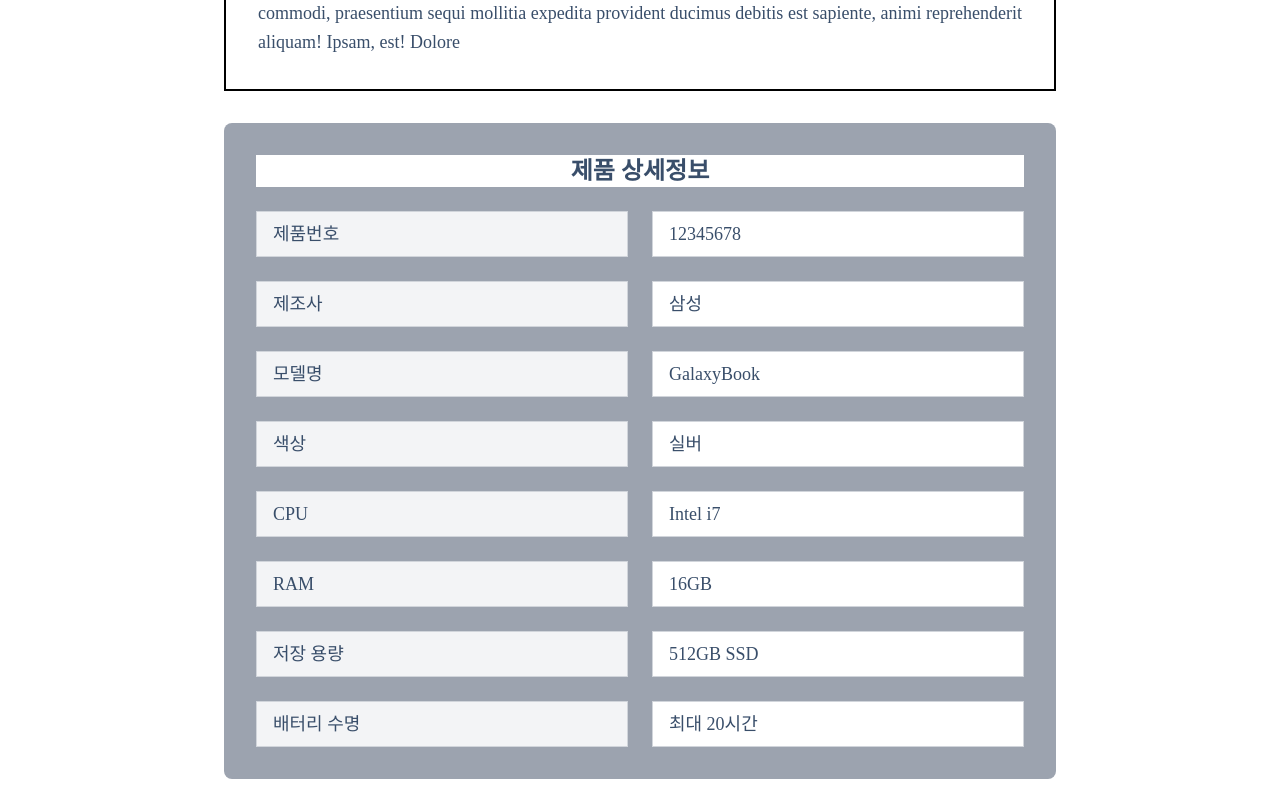
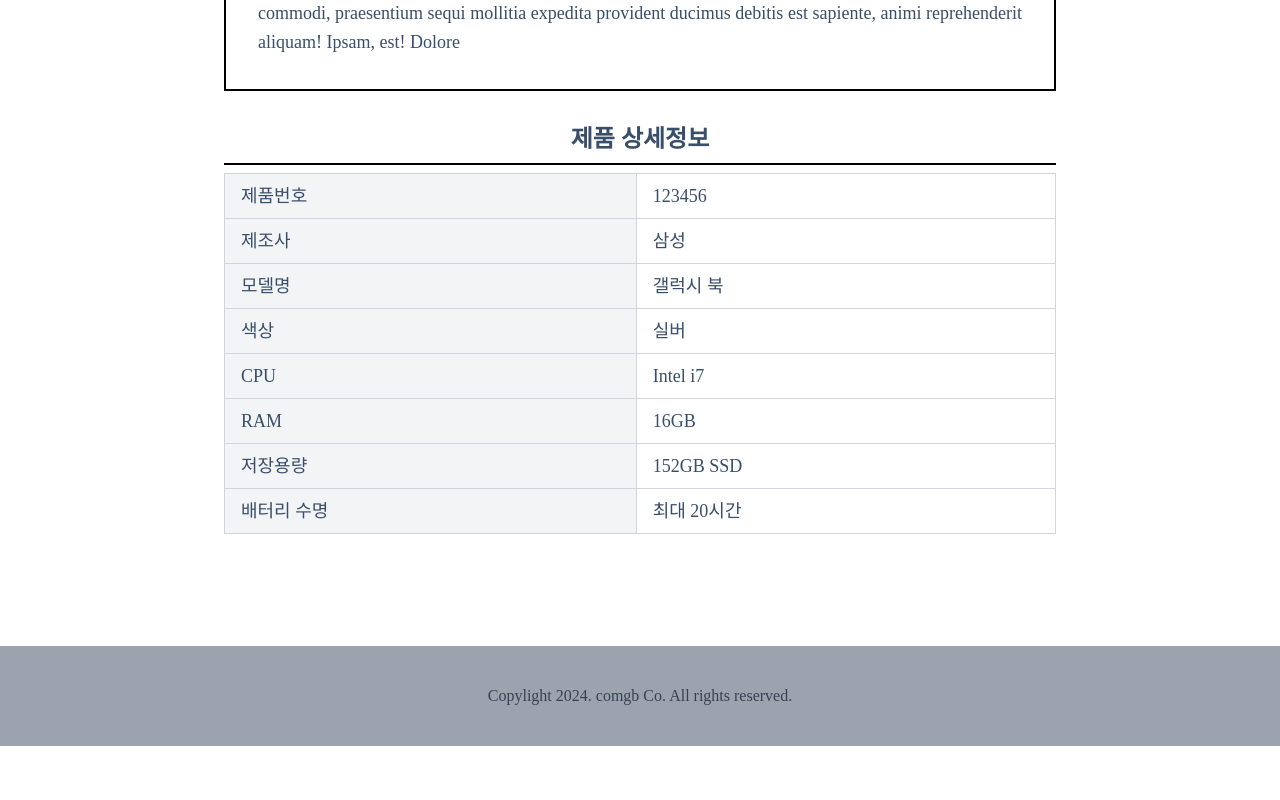
Before and after one commit to comgb/comgabi-front-end, a React (Create React App) app in the folder comgabi/: page /product in a window 1280 px wide. Shown: the part 980-1780 px from the top of the page. After the commit the page ends 1726 px from the top, so only its background shows below. Built offline with nearby package versions, Linux system fonts and the light colour scheme; a web font is replaced by a local one.

Commit message:
STYLE
제품 상세설명 style변경

```diff
--- a/comgabi/src/ProductDetailsPage.js
+++ b/comgabi/src/ProductDetailsPage.js
@@ -89,62 +89,78 @@ function ProductDetailsPage() {
           </p>
         </div>
 
-        {/* Product Details */}
-        <div className="w-full bg-gray-400 p-8 rounded-lg">
-          <h1 className="text-center text-2xl font-semibold mb-6 bg-base-100">
-            제품 상세정보
-          </h1>
-          <div className="grid grid-cols-4 gap-6 md:grid-cols-2">
-            <div className="border border-gray-300 bg-gray-100 px-4 py-2 text-left text-lg">
+        <div
+          colSpan="2"
+          className="text-2xl text-center font-bold mb-2 pb-2 border-b-2 border-black"
+        >
+          제품 상세정보
+        </div>
+        <table className="w-full">
+          <tr>
+            <td className="border border-gray-300 bg-gray-100 px-4 py-2 text-left text-lg">
               제품번호
-            </div>
-            <div className="border border-gray-300 bg-white px-4 py-2 text-lg truncate">
-              12345678
-            </div>
-            <div className="border border-gray-300 bg-gray-100 px-4 py-2 text-left text-lg">
+            </td>
+            <td className="border border-gray-300 bg-white px-4 py-2 text-lg truncate">
+              123456
+            </td>
+          </tr>
+          <tr>
+            <td className="border border-gray-300 bg-gray-100 px-4 py-2 text-left text-lg">
               제조사
-            </div>
-            <div className="border border-gray-300 bg-white px-4 py-2 text-lg truncate">
+            </td>
+            <td className="border border-gray-300 bg-white px-4 py-2 text-lg truncate">
               삼성
-            </div>
-            <div className="border border-gray-300 bg-gray-100 px-4 py-2 text-left text-lg">
+            </td>
+          </tr>
+          <tr>
+            <td className="border border-gray-300 bg-gray-100 px-4 py-2 text-left text-lg">
               모델명
-            </div>
-            <div className="border border-gray-300 bg-white px-4 py-2 text-lg truncate">
-              GalaxyBook
-            </div>
-            <div className="border border-gray-300 bg-gray-100 px-4 py-2 text-left text-lg">
+            </td>
+            <td className="border border-gray-300 bg-white px-4 py-2 text-lg truncate">
+              갤럭시 북
+            </td>
+          </tr>
+          <tr>
+            <td className="border border-gray-300 bg-gray-100 px-4 py-2 text-left text-lg">
               색상
-            </div>
-            <div className="border border-gray-300 bg-white px-4 py-2 text-lg truncate">
+            </td>
+            <td className="border border-gray-300 bg-white px-4 py-2 text-lg truncate">
               실버
-            </div>
-            <div className="border border-gray-300 bg-gray-100 px-4 py-2 text-left text-lg">
+            </td>
+          </tr>
+          <tr>
+            <td className="border border-gray-300 bg-gray-100 px-4 py-2 text-left text-lg">
               CPU
-            </div>
-            <div className="border border-gray-300 bg-white px-4 py-2 text-lg truncate">
+            </td>
+            <td className="border border-gray-300 bg-white px-4 py-2 text-lg truncate">
               Intel i7
-            </div>
-            <div className="border border-gray-300 bg-gray-100 px-4 py-2 text-left text-lg">
+            </td>
+          </tr>
+          <tr>
+            <td className="border border-gray-300 bg-gray-100 px-4 py-2 text-left text-lg">
               RAM
-            </div>
-            <div className="border border-gray-300 bg-white px-4 py-2 text-lg truncate">
+            </td>
+            <td className="border border-gray-300 bg-white px-4 py-2 text-lg truncate">
               16GB
-            </div>
-            <div className="border border-gray-300 bg-gray-100 px-4 py-2 text-left text-lg">
-              저장 용량
-            </div>
-            <div className="border border-gray-300 bg-white px-4 py-2 text-lg truncate">
-              512GB SSD
-            </div>
-            <div className="border border-gray-300 bg-gray-100 px-4 py-2 text-left text-lg">
+            </td>
+          </tr>
+          <tr>
+            <td className="border border-gray-300 bg-gray-100 px-4 py-2 text-left text-lg">
+              저장용량
+            </td>
+            <td className="border border-gray-300 bg-white px-4 py-2 text-lg truncate">
+              152GB SSD
+            </td>
+          </tr>
+          <tr>
+            <td className="border border-gray-300 bg-gray-100 px-4 py-2 text-left text-lg">
               배터리 수명
-            </div>
-            <div className="border border-gray-300 bg-white px-4 py-2 text-lg truncate">
+            </td>
+            <td className="border border-gray-300 bg-white px-4 py-2 text-lg truncate">
               최대 20시간
-            </div>
-          </div>
-        </div>
+            </td>
+          </tr>
+        </table>
       </section>
     </div>
   );
```
